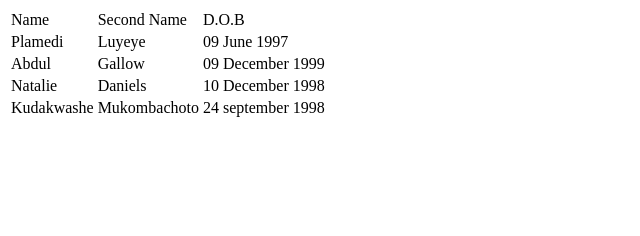
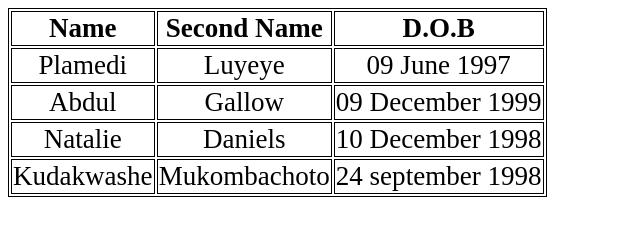
Before and after one commit to kl9450/class_data, a plain HTML site: page index.html in a window 1280 px wide. Shown: the whole page, without its empty margins (0-640 px from the left). Drawn offline with Linux system fonts and the light colour scheme; files that its build step writes are made by us from their sources.

Commit message:
styled table

```diff
--- a/css/styles.css
+++ b/css/styles.css
@@ -0,0 +1,9 @@
+body {
+
+}
+table, th, td {
+    border: 1px solid black;
+    text-align: center;
+    font-family: 'Times New Roman', Times, serif;
+    font-size: 1.3em;
+}
--- a/index.html
+++ b/index.html
@@ -5,15 +5,15 @@
     <meta http-equiv="X-UA-Compatible" content="IE=edge">
     <title>class data</title>
     <meta name="viewport" content="width=device-width, initial-scale=1">
-    <link rel="stylesheet" type="text/css" media="screen" href="styles.css" />
-    <script src="main.js"></script>
+    <link rel="stylesheet" type="text/css" media="screen" href="css/styles.css" />
+
 </head>
 <body>
    <table class="tbl">
        <tr>
-           <td>Name</td>
-           <td>Second Name</td>
-           <td>D.O.B</td>
+           <th>Name</th>
+           <th>Second Name</th>
+           <th>D.O.B</th>
         </tr>
 
         <tr>
@@ -40,5 +40,6 @@
             <td>24 september 1998</td>
         </tr>
    </table>
+   <script src="js/main.js"></script>
 </body>
 </html>
```
